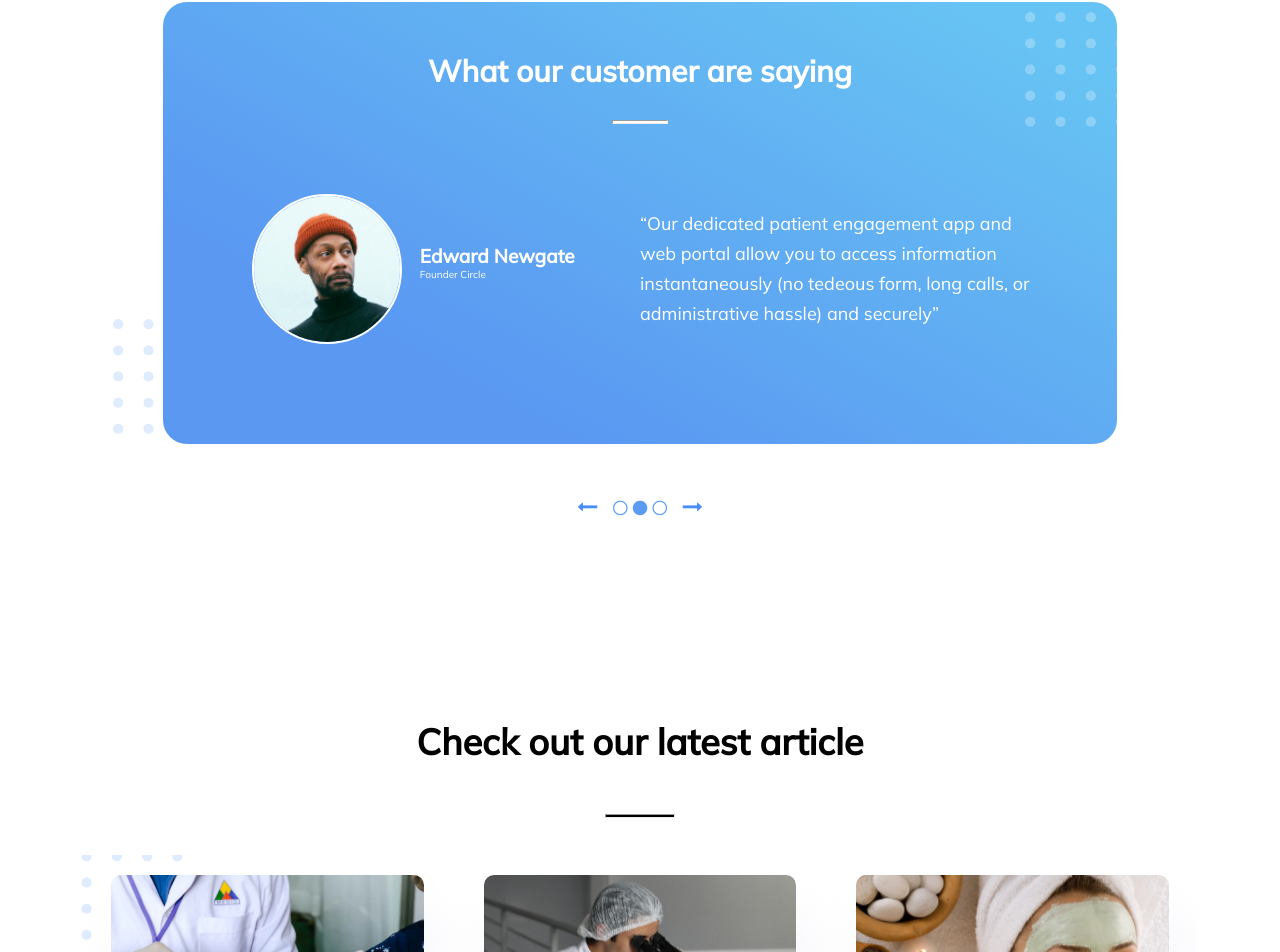
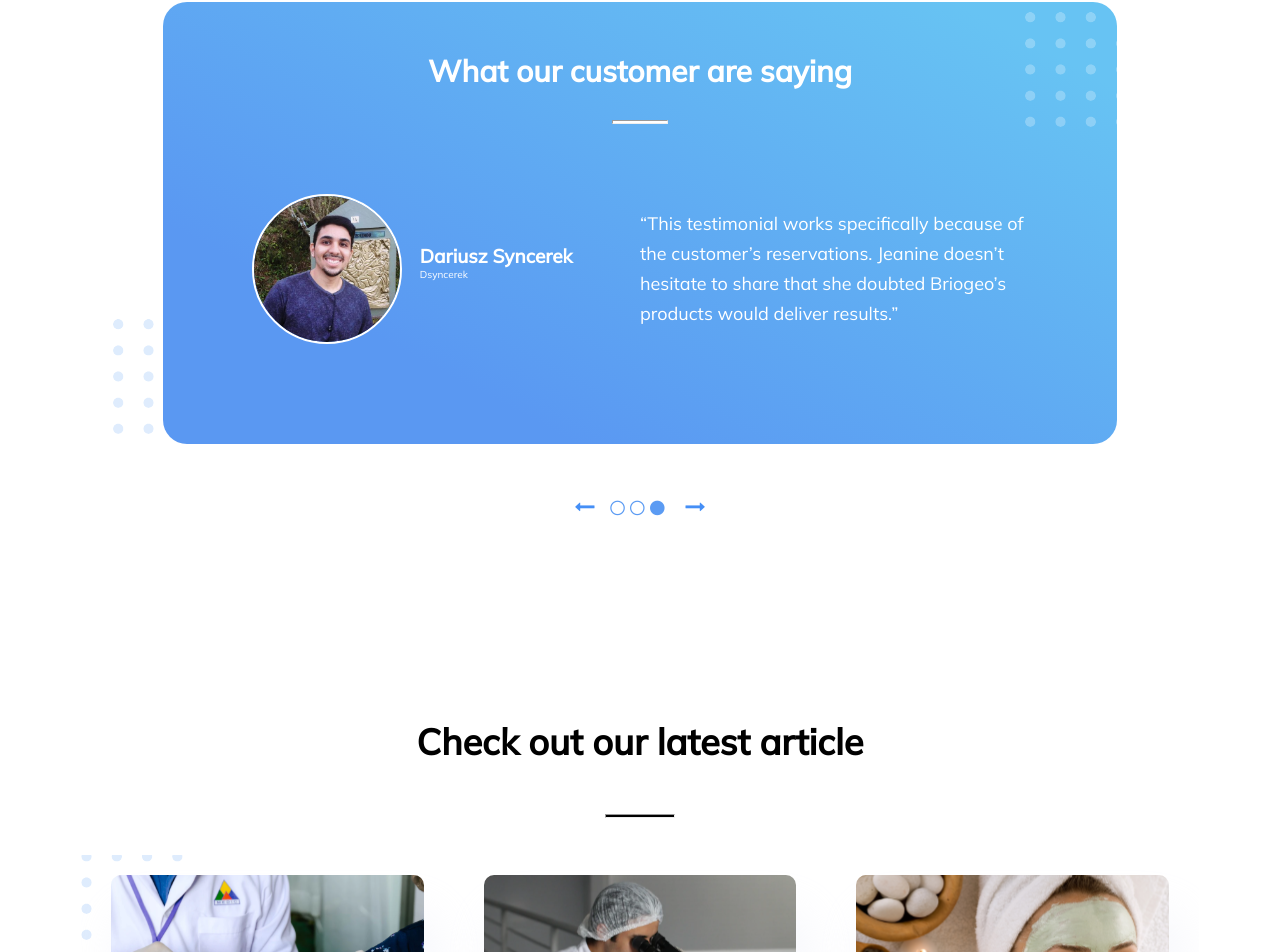
Before and after one commit to sahoochinmay/Trafalgar-landing-page, a React (Create React App) app: page / in a window 1280 px wide. Shown: the part 3073-4025 px from the top of the page. Built offline with nearby package versions, Linux system fonts and the light colour scheme.

Commit message:
Testimonial completed

```diff
--- a/src/components/Testimonial.jsx
+++ b/src/components/Testimonial.jsx
@@ -1,5 +1,4 @@
 import React,{useState , useEffect} from "react";
-import t1 from "../assets/t1.png";
 import dot1 from '../assets/testimonialDot1.svg'
 import dot2 from '../assets/testimonialDot2.svg'
 import {testimonialData} from '../data/testimonial'
@@ -23,7 +22,7 @@ const Testimonial = () => {
     }else{
       setTIndex(0)
     }
-  }, 2000);
+  }, 3000);
   return (
     <section className="testimonialMain" >
       <section className="testimonial" id="T">
@@ -33,7 +32,7 @@ const Testimonial = () => {
         <hr />
         <section className="customer">
           <div className="left">
-            <img src={t1} alt="" className="imgCircle" />
+            <img src={testimonialData[Tindex]?.image} alt="" className="imgCircle" />
             <div className="details">
               <h3>{testimonialData[Tindex]?.name}</h3>
               <p>{testimonialData[Tindex]?.position}</p>
@@ -48,11 +47,12 @@ const Testimonial = () => {
       </section>
 
       <section className="testimonialFooter">
-        <i class="fa fa-long-arrow-left" aria-hidden="true" id="prev" onClick={handlePrev}></i>&nbsp;&nbsp;&nbsp;
-        <i class="fa fa-circle-thin" aria-hidden="true"  id="tc1"  ></i>&nbsp;
-        <i class="fa fa-circle" aria-hidden="true" id="tc2"></i>&nbsp;
-        <i class="fa fa-circle-thin" aria-hidden="true" id="tc3"></i>&nbsp;&nbsp;&nbsp;
-        <i class="fa fa-long-arrow-right" aria-hidden="true" id="next" onClick={handleNext} ></i>
+        <i className="fa fa-long-arrow-left" aria-hidden="true" id="prev" onClick={handlePrev}></i>&nbsp;&nbsp;&nbsp;
+        {
+          [...Array(testimonialData?.length)].map((e, i) => <><i className={`fa ${i === Tindex ? `fa-circle` : `fa-circle-thin`}`} aria-hidden="true"  id="tc1"  />&nbsp;</> )
+        }
+        &nbsp;&nbsp;&nbsp;
+        <i className="fa fa-long-arrow-right" aria-hidden="true" id="next" onClick={handleNext} ></i>
       </section>
     </section>
   );
--- a/src/data/testimonial.js
+++ b/src/data/testimonial.js
@@ -1,17 +1,23 @@
+import t1 from "../assets/t1.png";
+import t2 from "../assets/t2.png";
+import t3 from "../assets/t3.png";
 export const testimonialData =[
     {
         name: "Edward Newgate",
         position: "Founder Circle",
-        comment: "Our dedicated patient engagement app and web portal allow you to access information instantaneously (no tedeous form, long calls, or administrative hassle) and securely"
+        comment: "Our dedicated patient engagement app and web portal allow you to access information instantaneously (no tedeous form, long calls, or administrative hassle) and securely",
+        image: t1
     },
     {
         name: "Bartosz Stolc",
         position:"Bartstc",
-        comment: "We love the approachable format and the fact that it chose to feature customers that users can relate to  free in the projects I have here and any questions I am available."
+        comment: "We love the approachable format and the fact that it chose to feature customers that users can relate to  free in the projects I have here and any questions I am available.",
+        image: t2
     },
     {
         name: "Dariusz Syncerek",
         position:"Dsyncerek",
-        comment:"This testimonial works specifically because of the customer’s reservations. Jeanine doesn’t hesitate to share that she doubted Briogeo’s products would deliver results."
+        comment:"This testimonial works specifically because of the customer’s reservations. Jeanine doesn’t hesitate to share that she doubted Briogeo’s products would deliver results.",
+        image: t3
     }
 ]
```
Also changed, not shown: src/assets/t2.png (added), src/assets/t3.png (added).
